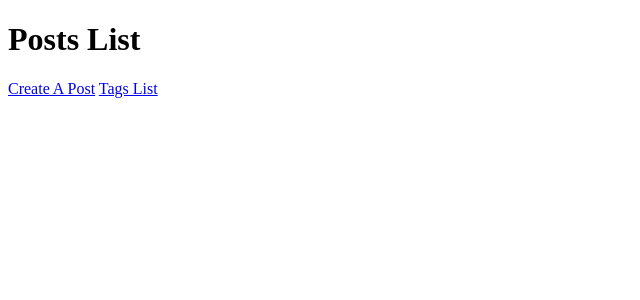
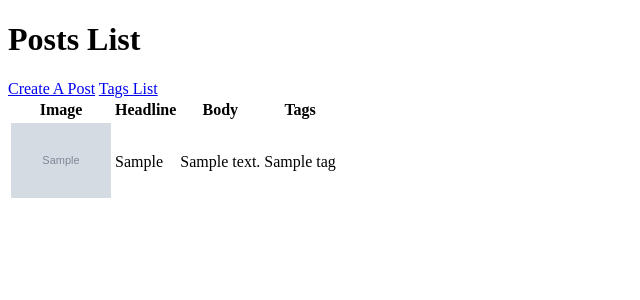
Before and after one commit to IlyaMak/blog, a PHP site: page /posts-list.php in a window 1280 px wide. Shown: the top 300 px of the page, without its empty margins (0-640 px from the left). Run offline with PHP 8.4, Linux system fonts and the light colour scheme; tables that the repository leaves empty or names only in its code hold one stand-in row (values such as "Sample post"); grey boxes marked "Sample" are stand-in pictures; data that the repository does not hold is empty.

Commit message:
#14. Add a table with posts to the posts-list page

```diff
--- a/pages/post/posts-list.php
+++ b/pages/post/posts-list.php
@@ -1,5 +1,15 @@
 <?php
+
 declare(strict_types=1);
+
+include '../../src/autoload.php';
+
+use App\Repository\PostRepository;
+use App\Service\DatabaseConnector;
+
+$db = DatabaseConnector::getDatabaseConnection();
+$postRepository = new PostRepository($db);
+$posts = $postRepository->getVisiblePosts();
 ?>
 
 <!DOCTYPE html>
@@ -15,6 +25,36 @@ declare(strict_types=1);
     <h1>Posts List</h1>
     <a href="./create-post.php">Create A Post</a>
     <a href="../tag/tags-list.php">Tags List</a>
+    <table>
+        <tr>
+            <th>Image</th>
+            <th>Headline</th>
+            <th>Body</th>
+            <th>Tags</th>
+        </tr>
+        <?php for ($i = 0; $i <= count($posts) - 1; $i++) { ?>
+            <tr>
+                <td>
+                    <img src="<?php echo $posts[$i]['image_path'] ?>" alt="post image" width="100px" />
+                </td>
+                <td>
+                    <?php echo strlen($posts[$i]['headline']) > 50
+                        ? substr($posts[$i]['headline'], 0, 50) . '...'
+                        : $posts[$i]['headline'] ?>
+                </td>
+                <td>
+                    <?php echo strlen($posts[$i]['body']) > 100
+                        ? substr($posts[$i]['body'], 0, 100) . '...'
+                        : $posts[$i]['body'] ?>
+                </td>
+                <td>
+                    <?php echo strlen($posts[$i]['tags']) > 10
+                        ? substr($posts[$i]['tags'], 0, 10) . '...'
+                        : $posts[$i]['tags'] ?>
+                </td>
+            </tr>
+        <?php } ?>
+    </table>
 </body>
 
 </html>
```
